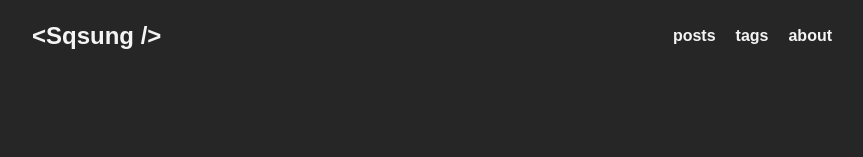
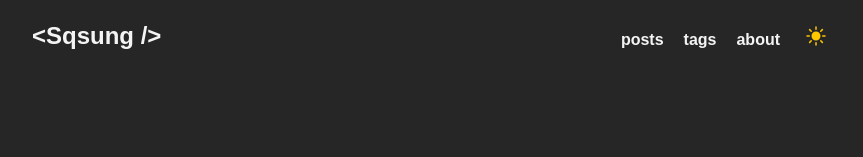
Before and after one commit to sqsung/blog, a Next.js app: page / in a window 1280 px wide. Shown: the top 157 px of the page, without its empty margins (208-1071 px from the left). Built offline with nearby package versions, Linux system fonts and the light colour scheme.

Commit message:
Add ThemeToggler

```diff
--- a/src/components/layout/Header.tsx
+++ b/src/components/layout/Header.tsx
@@ -1,4 +1,5 @@
 import Link from "next/link";
+import ThemeToggler from "./ThemeToggler";
 
 export default function Header() {
   return (
@@ -6,10 +7,11 @@ export default function Header() {
       <Link href="/" className="mr-auto text-2xl font-bold">
         {"<Sqsung />"}
       </Link>
-      <div className="flex gap-5 font-bold">
+      <div className="flex items-end gap-5 font-bold">
         <Link href="/posts">posts</Link>
         <Link href="/tags">tags</Link>
         <Link href="/about">about</Link>
+        <ThemeToggler />
       </div>
     </header>
   );
--- /dev/null
+++ b/src/components/layout/ThemeToggler.tsx
@@ -0,0 +1,77 @@
+"use client";
+
+import { MoonIcon, SunIcon } from "@heroicons/react/24/solid";
+import { useEffect, useState } from "react";
+import { motion } from "framer-motion";
+
+type ColorScheme = "dark" | "light";
+
+const checkIsProperColorScheme = (
+  theme?: string | null,
+): theme is ColorScheme => {
+  if (!theme) {
+    return false;
+  }
+
+  return ["dark", "light"].includes(theme);
+};
+
+const ThemeToggler = () => {
+  const [theme, setTheme] = useState<ColorScheme>("dark");
+
+  const updateColorScheme = (targetScheme: ColorScheme) => {
+    localStorage.setItem("color-scheme", targetScheme);
+    setTheme(targetScheme);
+    document.documentElement.setAttribute("data-theme", targetScheme);
+  };
+
+  useEffect(() => {
+    const stored = localStorage.getItem("color-scheme");
+
+    if (checkIsProperColorScheme(stored)) {
+      updateColorScheme(stored);
+      return;
+    }
+
+    const isSystemDark = window.matchMedia(
+      "(prefers-color-scheme: dark)",
+    ).matches;
+
+    updateColorScheme(isSystemDark ? "dark" : "light");
+  }, []);
+
+  return (
+    <button
+      onClick={() => updateColorScheme(theme === "dark" ? "light" : "dark")}
+      className="hover:bg-background-secondary relative flex h-8 w-8 cursor-pointer items-center justify-center rounded-lg p-1"
+    >
+      <div className="relative h-full w-full">
+        {theme === "dark" ? (
+          <motion.div
+            key="moon"
+            initial={{ opacity: 0, rotate: -90 }}
+            animate={{ opacity: 1, rotate: 0 }}
+            exit={{ opacity: 0, rotate: 90 }}
+            transition={{ duration: 0.3 }}
+            className="absolute inset-0"
+          >
+            <MoonIcon className="h-6 w-6 text-blue-100" />
+          </motion.div>
+        ) : (
+          <motion.div
+            key="sun"
+            initial={{ opacity: 0, rotate: 90 }}
+            animate={{ opacity: 1, rotate: 0 }}
+            exit={{ opacity: 0, rotate: -90 }}
+            transition={{ duration: 0.3 }}
+            className="absolute inset-0"
+          >
+            <SunIcon className="h-6 w-6 text-yellow-400" />
+          </motion.div>
+        )}
+      </div>
+    </button>
+  );
+};
+
+export default ThemeToggler;
```
